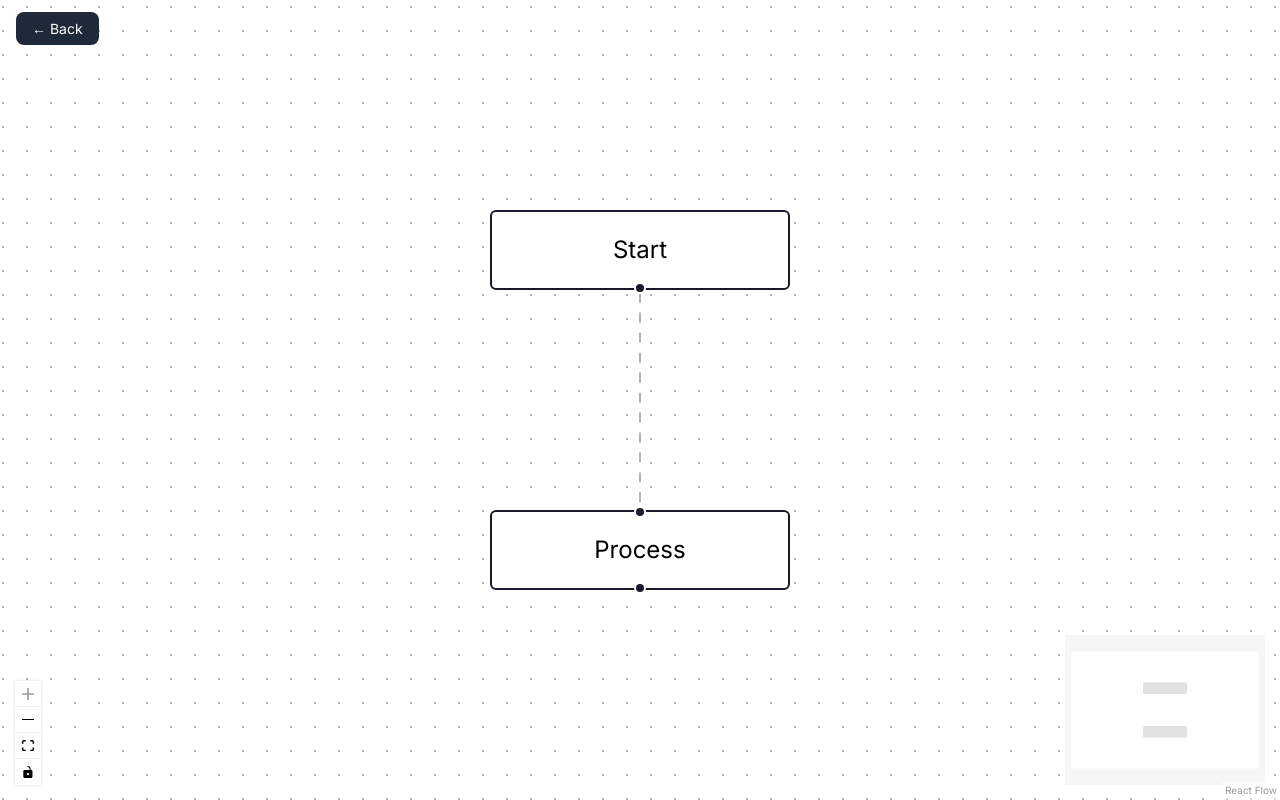
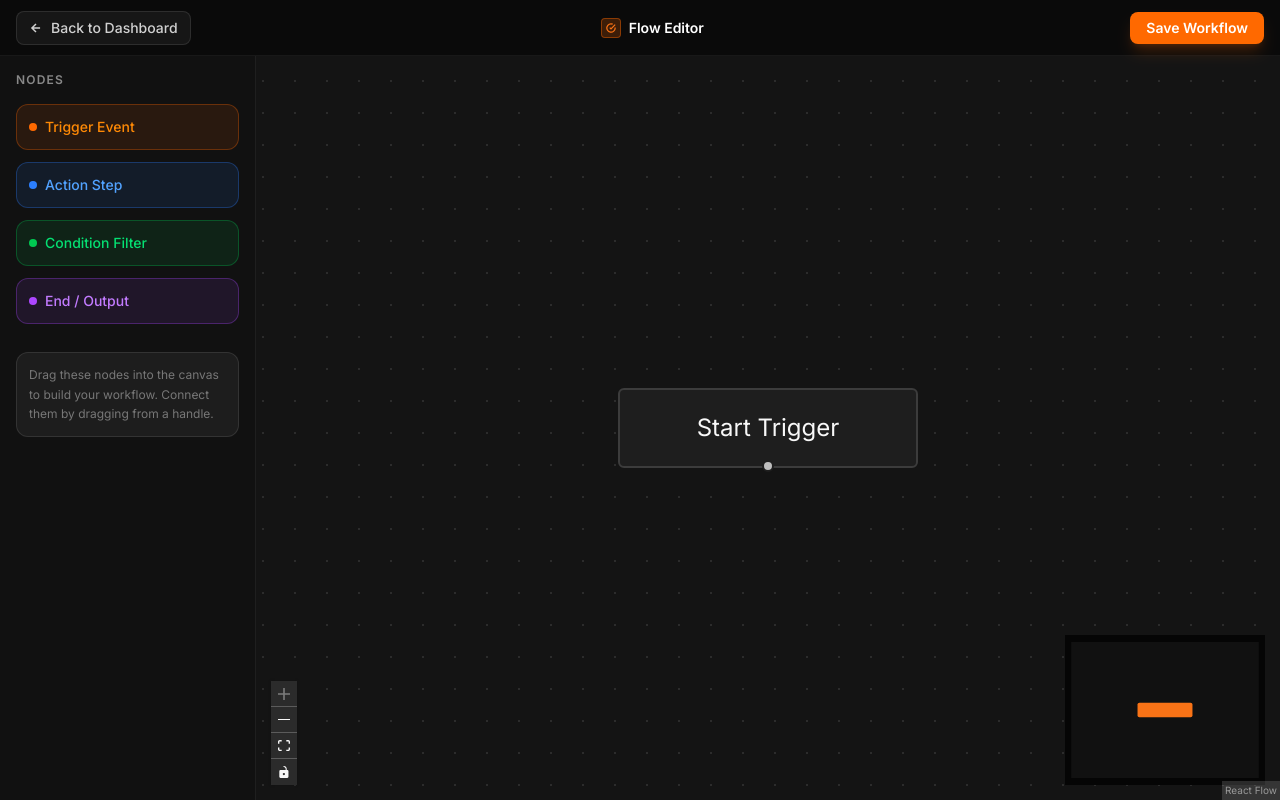
Before and after one commit to ashleyalmeida07/Workflow_automation_platform, a React (Vite) app in the folder frontend/: page /flow in a window 1280 px wide. Built offline with nearby package versions, Linux system fonts and the light colour scheme; no server answers.

Commit message:
Add drag-and-drop node sidebar to Flow editor

```diff
--- a/frontend/src/pages/Flow.jsx
+++ b/frontend/src/pages/Flow.jsx
@@ -1,4 +1,4 @@
-import { useCallback } from 'react'
+import { useCallback, useRef } from 'react'
 import {
   ReactFlow,
   MiniMap,
@@ -7,57 +7,198 @@ import {
   useNodesState,
   useEdgesState,
   addEdge,
+  useReactFlow,
+  ReactFlowProvider,
 } from '@xyflow/react'
 import '@xyflow/react/dist/style.css'
 import { Link } from 'react-router-dom'
+
+let id = 0;
+const getId = () => `dndnode_${id++}`;
 
 const initialNodes = [
   {
     id: '1',
     type: 'input',
-    data: { label: 'Start' },
-    position: { x: 250, y: 0 },
-  },
-  {
-    id: '2',
-    data: { label: 'Process' },
-    position: { x: 250, y: 150 },
+    data: { label: 'Start Trigger' },
+    position: { x: 250, y: 50 },
   },
 ]
 
-const initialEdges = [{ id: 'e1-2', source: '1', target: '2', animated: true }]
+const initialEdges = []
 
-export default function Flow() {
+function Sidebar() {
+  const onDragStart = (event, nodeType, label) => {
+    event.dataTransfer.setData('application/reactflow/type', nodeType);
+    event.dataTransfer.setData('application/reactflow/label', label);
+    event.dataTransfer.effectAllowed = 'move';
+  };
+
+  return (
+    <aside className="w-64 bg-[#111111] border-r border-white/[0.06] p-4 flex flex-col gap-3 h-full overflow-y-auto">
+      <div className="text-white/50 text-xs font-semibold uppercase tracking-widest mb-1">Nodes</div>
+
+      <div
+        className="p-3 border border-orange-500/30 rounded-xl bg-orange-500/10 text-orange-400 text-sm font-medium cursor-grab hover:bg-orange-500/20 transition-colors flex items-center gap-2"
+        onDragStart={(event) => onDragStart(event, 'input', 'Trigger')}
+        draggable
+      >
+        <div className="w-2 h-2 rounded-full bg-orange-500" />
+        Trigger Event
+      </div>
+
+      <div
+        className="p-3 border border-blue-500/30 rounded-xl bg-blue-500/10 text-blue-400 text-sm font-medium cursor-grab hover:bg-blue-500/20 transition-colors flex items-center gap-2"
+        onDragStart={(event) => onDragStart(event, 'default', 'Action')}
+        draggable
+      >
+        <div className="w-2 h-2 rounded-full bg-blue-500" />
+        Action Step
+      </div>
+
+      <div
+        className="p-3 border border-green-500/30 rounded-xl bg-green-500/10 text-green-400 text-sm font-medium cursor-grab hover:bg-green-500/20 transition-colors flex items-center gap-2"
+        onDragStart={(event) => onDragStart(event, 'default', 'Condition')}
+        draggable
+      >
+        <div className="w-2 h-2 rounded-full bg-green-500" />
+        Condition Filter
+      </div>
+
+      <div
+        className="p-3 border border-purple-500/30 rounded-xl bg-purple-500/10 text-purple-400 text-sm font-medium cursor-grab hover:bg-purple-500/20 transition-colors flex items-center gap-2"
+        onDragStart={(event) => onDragStart(event, 'output', 'End')}
+        draggable
+      >
+        <div className="w-2 h-2 rounded-full bg-purple-500" />
+        End / Output
+      </div>
+
+      <div className="mt-4 p-3 bg-white/5 rounded-xl border border-white/10">
+        <p className="text-white/40 text-xs leading-relaxed">
+          Drag these nodes into the canvas to build your workflow. Connect them by dragging from a handle.
+        </p>
+      </div>
+    </aside>
+  );
+}
+
+function FlowCanvas() {
+  const reactFlowWrapper = useRef(null)
   const [nodes, setNodes, onNodesChange] = useNodesState(initialNodes)
   const [edges, setEdges, onEdgesChange] = useEdgesState(initialEdges)
+  const { screenToFlowPosition } = useReactFlow()
 
   const onConnect = useCallback(
     (params) => setEdges((eds) => addEdge(params, eds)),
     [setEdges],
   )
 
+  const onDragOver = useCallback((event) => {
+    event.preventDefault()
+    event.dataTransfer.dropEffect = 'move'
+  }, [])
+
+  const onDrop = useCallback(
+    (event) => {
+      event.preventDefault()
+
+      const type = event.dataTransfer.getData('application/reactflow/type')
+      const label = event.dataTransfer.getData('application/reactflow/label')
+
+      if (typeof type === 'undefined' || !type) {
+        return
+      }
+
+      const position = screenToFlowPosition({
+        x: event.clientX,
+        y: event.clientY,
+      })
+
+      const newNode = {
+        id: getId(),
+        type,
+        position,
+        data: { label: `${label}` },
+      }
+
+      setNodes((nds) => nds.concat(newNode))
+    },
+    [screenToFlowPosition, setNodes],
+  )
+
   return (
-    <div className="h-screen w-screen">
-      <div className="absolute top-4 left-4 z-10">
-        <Link
-          to="/"
-          className="px-4 py-2 bg-gray-800 text-white rounded-lg hover:bg-gray-700 transition-colors text-sm"
-        >
-          ← Back
-        </Link>
-      </div>
+    <div className="flex flex-1 h-full relative" ref={reactFlowWrapper}>
       <ReactFlow
         nodes={nodes}
         edges={edges}
         onNodesChange={onNodesChange}
         onEdgesChange={onEdgesChange}
         onConnect={onConnect}
+        onDrop={onDrop}
+        onDragOver={onDragOver}
         fitView
+        colorMode="dark"
+        className="bg-[#0c0c0c]"
       >
-        <Controls />
-        <MiniMap />
-        <Background variant="dots" gap={12} size={1} />
+        <Controls className="bg-[#1a1a1a] border-white/10 text-white fill-white" />
+        <MiniMap
+          zoomable
+          pannable
+          nodeColor={(n) => {
+            if (n.type === 'input') return '#f97316'
+            if (n.type === 'output') return '#a855f7'
+            return '#3b82f6'
+          }}
+          style={{ backgroundColor: '#111' }}
+          maskColor="rgba(0,0,0,0.7)"
+        />
+        <Background variant="dots" gap={16} size={1} color="#333" />
       </ReactFlow>
     </div>
   )
 }
+
+export default function Flow() {
+  return (
+    <div className="h-screen w-screen flex flex-col bg-[#0a0a0a]">
+      {/* Topbar */}
+      <div className="h-14 border-b border-white/[0.06] flex items-center px-4 shrink-0 bg-[#0a0a0a] justify-between z-10 relative">
+        <Link
+          to="/dashboard"
+          className="px-3 py-1.5 bg-white/5 border border-white/10 text-white/80 rounded-lg hover:bg-white/10 hover:text-white transition-colors text-sm font-medium flex items-center gap-2"
+        >
+          <svg width="14" height="14" viewBox="0 0 24 24" fill="none" stroke="currentColor" strokeWidth="2.5">
+            <path d="M19 12H5M12 19l-7-7 7-7" />
+          </svg>
+          Back to Dashboard
+        </Link>
+
+        <div className="flex items-center gap-2">
+          <div className="w-5 h-5 rounded bg-orange-500/20 border border-orange-500/40 flex items-center justify-center">
+            <svg width="10" height="10" viewBox="0 0 24 24" fill="none" stroke="#f97316" strokeWidth="3">
+              <path d="M22 11.08V12a10 10 0 1 1-5.93-9.14" /><polyline points="22 4 12 14.01 9 11.01" />
+            </svg>
+          </div>
+          <div className="text-white font-semibold text-sm">
+            Flow Editor
+          </div>
+        </div>
+
+        <div className="w-[150px] flex justify-end">
+          <button className="px-4 py-1.5 bg-orange-500 text-white text-sm font-semibold rounded-lg hover:bg-orange-400 transition-colors shadow-lg shadow-orange-500/20">
+            Save Workflow
+          </button>
+        </div>
+      </div>
+
+      {/* Editor Body */}
+      <div className="flex-1 flex overflow-hidden">
+        <ReactFlowProvider>
+          <Sidebar />
+          <FlowCanvas />
+        </ReactFlowProvider>
+      </div>
+    </div>
+  )
+}
```
